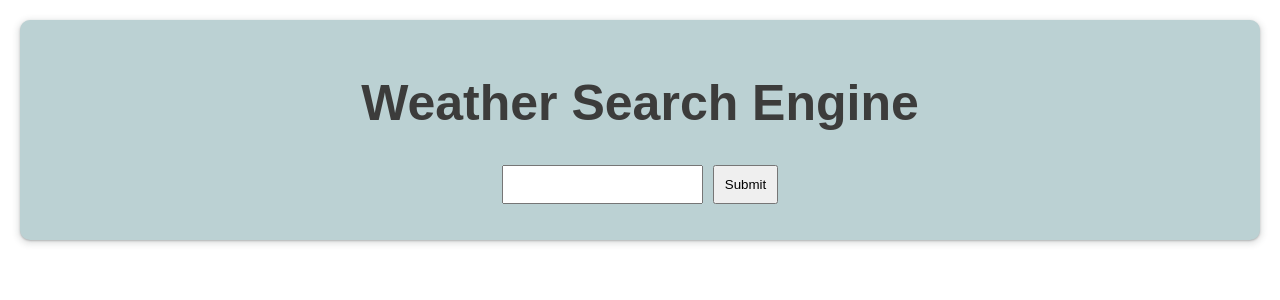
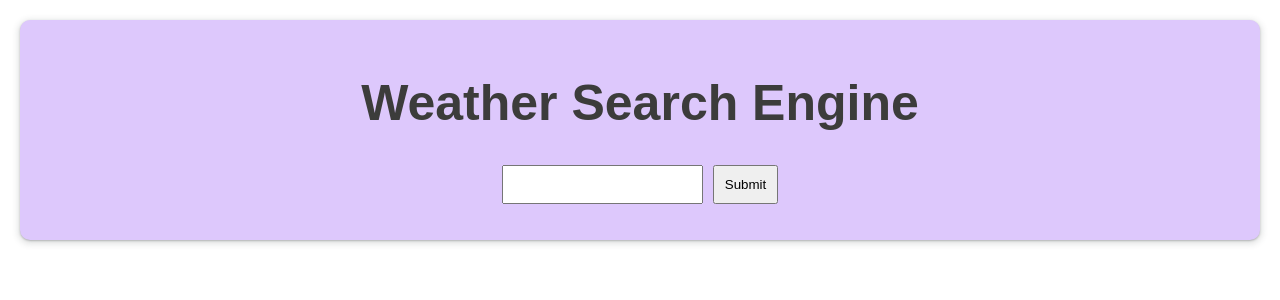
Before and after one commit to sarahgibsonnnn/weather-react, a React (Create React App) app: page / in a window 1280 px wide. Shown: the top 300 px of the page. Built offline with nearby package versions, Linux system fonts and the light colour scheme.

Commit message:
Changed background color

```diff
--- a/src/App.css
+++ b/src/App.css
@@ -1,7 +1,7 @@
 .App {
   font-family: sans-serif;
   text-align: center;
-  background-color: rgb(187, 209, 211);
+  background-color: rgb(221, 200, 252);
   padding: 20px;
   border-radius: 10px;
   margin: 20px;
```
